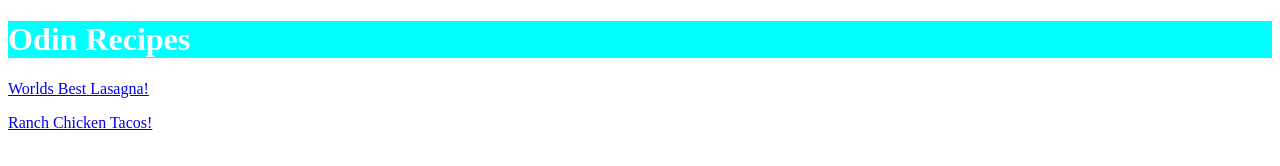
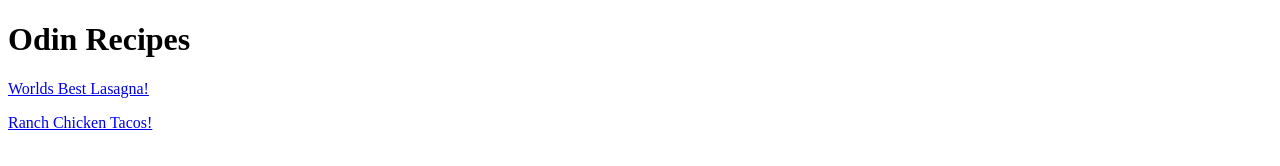
Before and after one commit to BatuhanErkoc2635/odin-recipes, a plain HTML site: page index.html in a window 1280 px wide. Drawn offline with Linux system fonts and the light colour scheme.

Commit message:
removed bg color for headtext

```diff
--- a/index.html
+++ b/index.html
@@ -6,7 +6,7 @@
     <title>Document</title>
 </head>
 <body>
-    <h1 style="background-color: aqua; color: white; font-weight: bold;">Odin Recipes</h1>
+    <h1>Odin Recipes</h1>
     <a href="./recipes/lasagna.html">Worlds Best Lasagna!</a>
     <p></p>
     <a href="./recipes/tacos.html">Ranch Chicken Tacos!</a>
```
